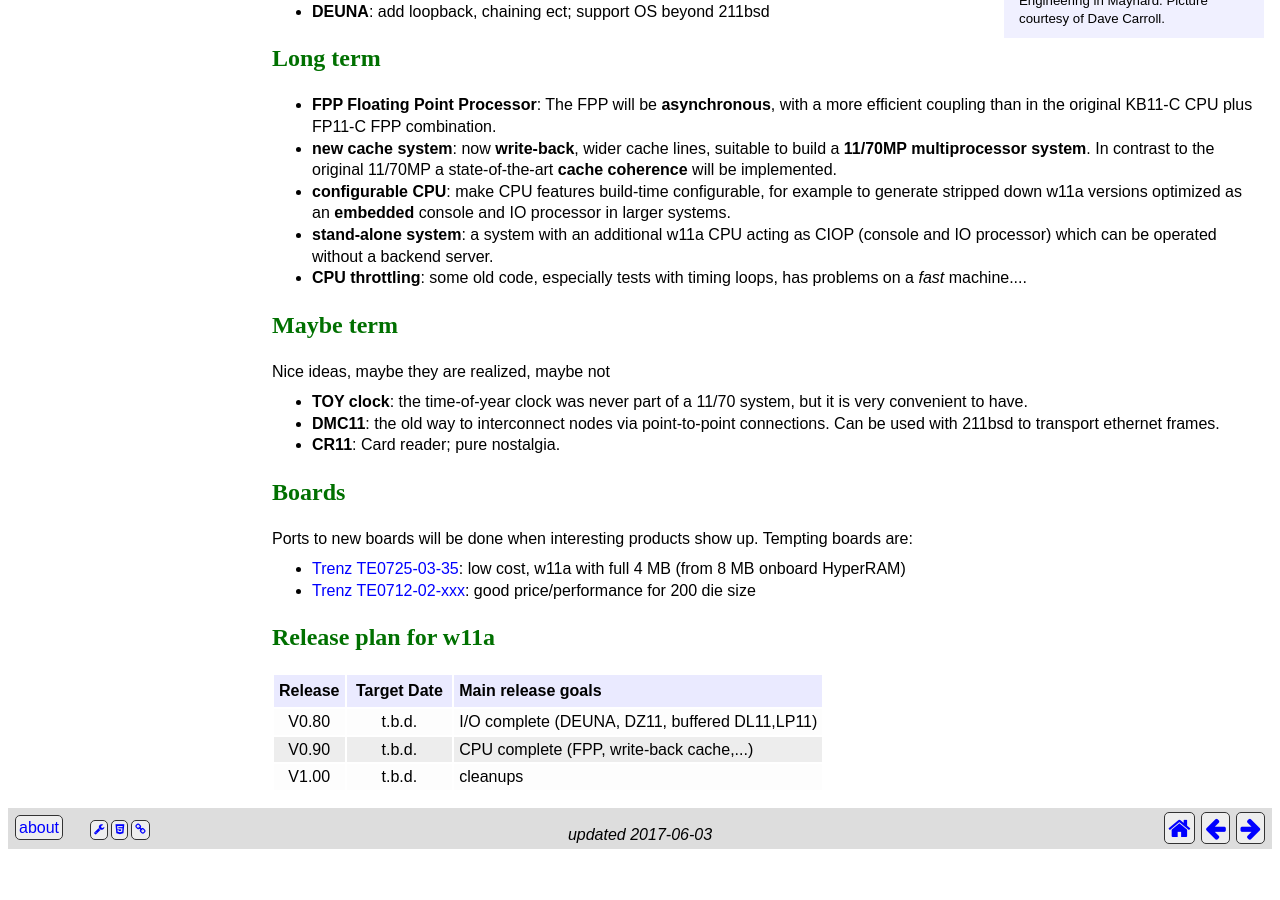
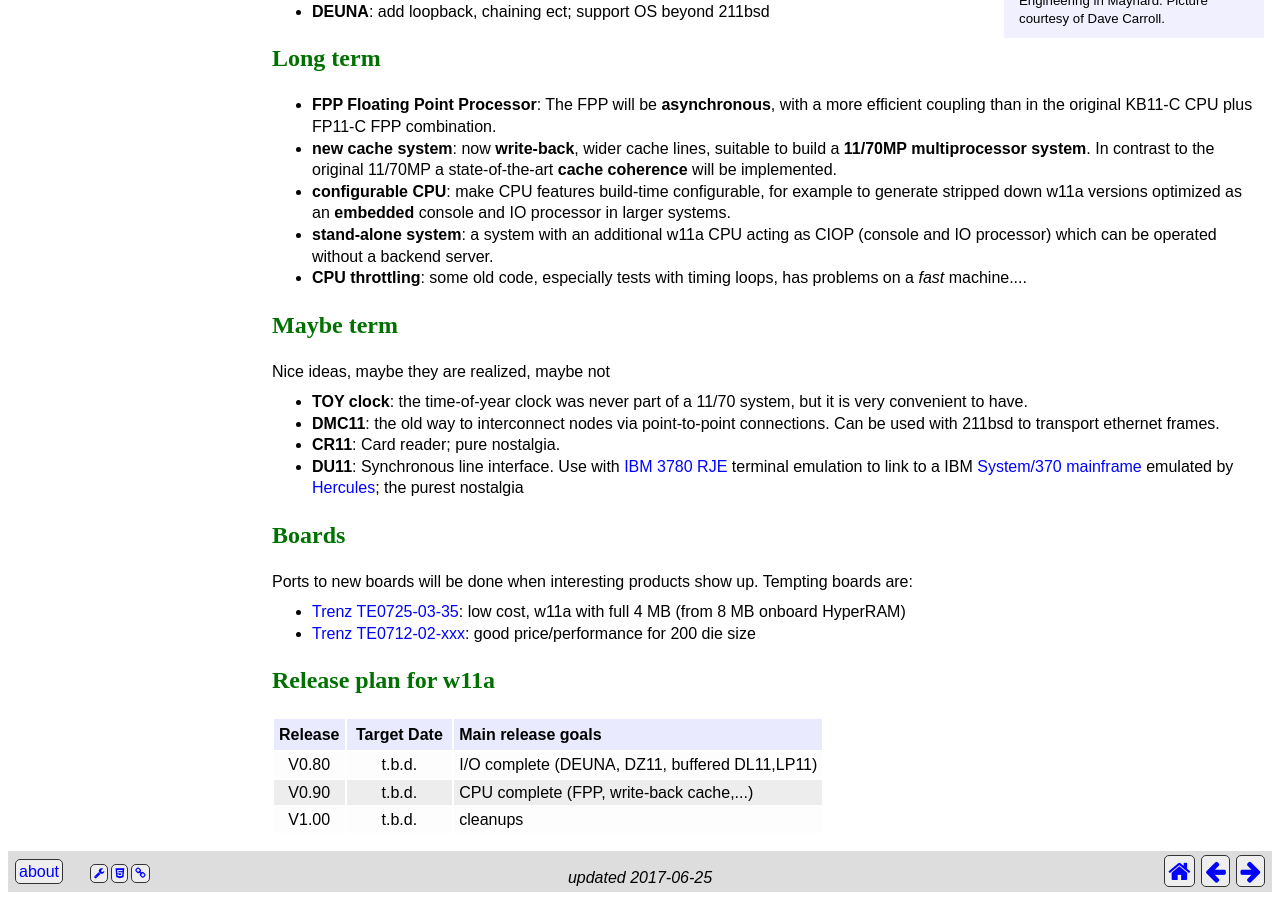
Before and after one commit to wfjm/wfjm.github.io, a Jekyll site: the page built from home/w11/proj/roadmap.html, in a window 1280 px wide and 900 px high, scrolled down 795 px. Built offline with Jekyll 4.4.1, drawn with Linux system fonts in a browser that asks for light colours; before the commit the page ends 1652 px from its top, so only the background shows below that.

Commit message:
add DU11 to roadmap

```diff
--- a/home/w11/proj/roadmap.html
+++ b/home/w11/proj/roadmap.html
@@ -2,7 +2,7 @@
 title:  "Roadmap"
 #
 my:
-  changedate: 2017-06-03
+  changedate: 2017-06-25
 ---
 {% capture caption_Fig_R_1 %}
     Fig R-1: w11a running on a Digilent
@@ -122,6 +122,14 @@ Nice ideas, maybe they are realized, maybe not
   <li><b>DMC11</b>: the old way to interconnect nodes via point-to-point
     connections. Can be used with 211bsd to transport ethernet frames.</li>
   <li><b>CR11</b>: Card reader; pure nostalgia. </li>
+  <li><b>DU11</b>: Synchronous line interface. Use with
+    <a href="https://en.wikipedia.org/wiki/IBM_2780/3780">IBM 3780</a>
+    <a href="https://en.wikipedia.org/wiki/Remote_job_entry">RJE</a>
+    terminal emulation to link to a IBM
+    <a href="https://en.wikipedia.org/wiki/IBM_System/370">System/370</a>
+    <a href="https://en.wikipedia.org/wiki/IBM_mainframe">mainframe</a>
+    emulated by <a href="http://www.hercules-390.org/">Hercules</a>;
+    the purest nostalgia</li>
 </ul>
 
 
```
